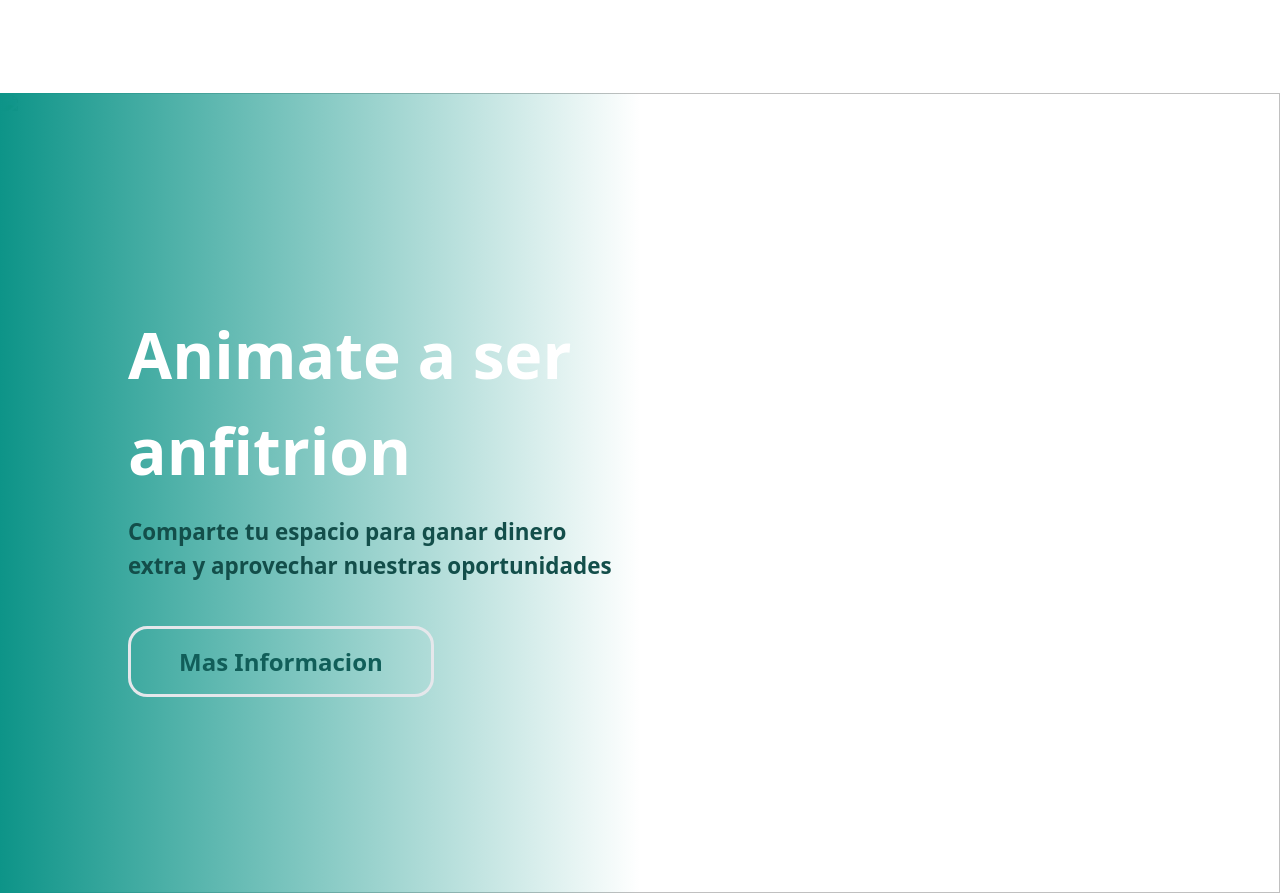
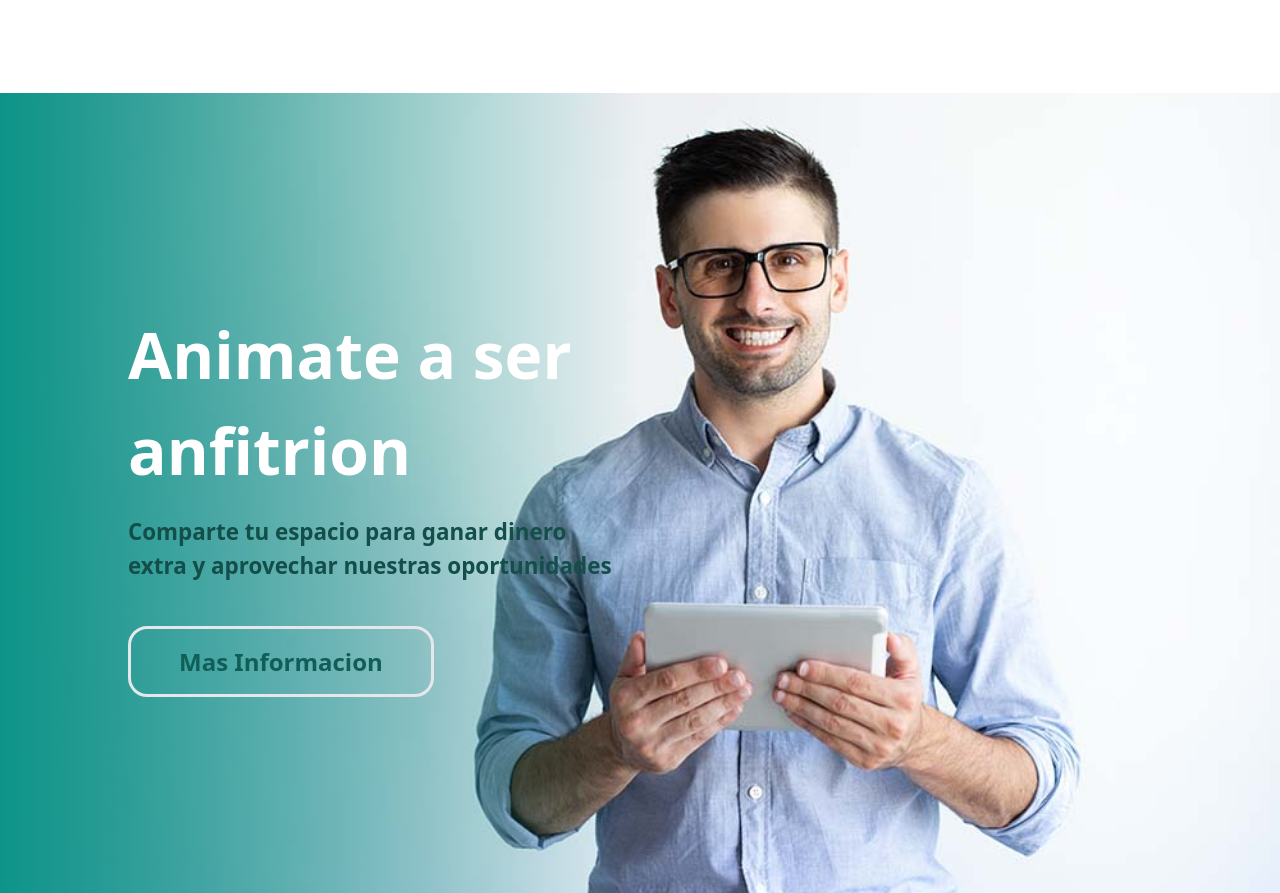
Before and after one commit to JahelyRiveraa/airbnb-landing, a website: page index.html in a window 1280 px wide. Shown: the part 1929-2822 px from the top of the page. Drawn offline with Linux system fonts and the light colour scheme; the site is published under a folder, as on GitHub Pages, so addresses that start at the root find nothing.

Commit message:
anfitrion version

```diff
--- a/index.html
+++ b/index.html
@@ -198,7 +198,7 @@
 
     <section class="w-full my-[2rem] lg:my-[4rem]">
         <div class="flex relative w-full h-[20rem] lg:h-[50rem]">
-            <img src="/img/anfitrion.jpg" class="w-full h-full object-cover" />
+            <img src="./img/anfitrion.jpg" class="w-full h-full object-cover" />
             <div class="absolute inset-0 bg-gradient-to-l from-transparent via-transparent to-teal-600 flex justify-start items-center">
                 <div class="ml-[1.5rem] lg:ml-[8rem]">
                     <h3 class="text-[1.6rem] lg:text-[4rem] font-bold text-white mt-[.0rem]"> Animate a ser</h3>
```
